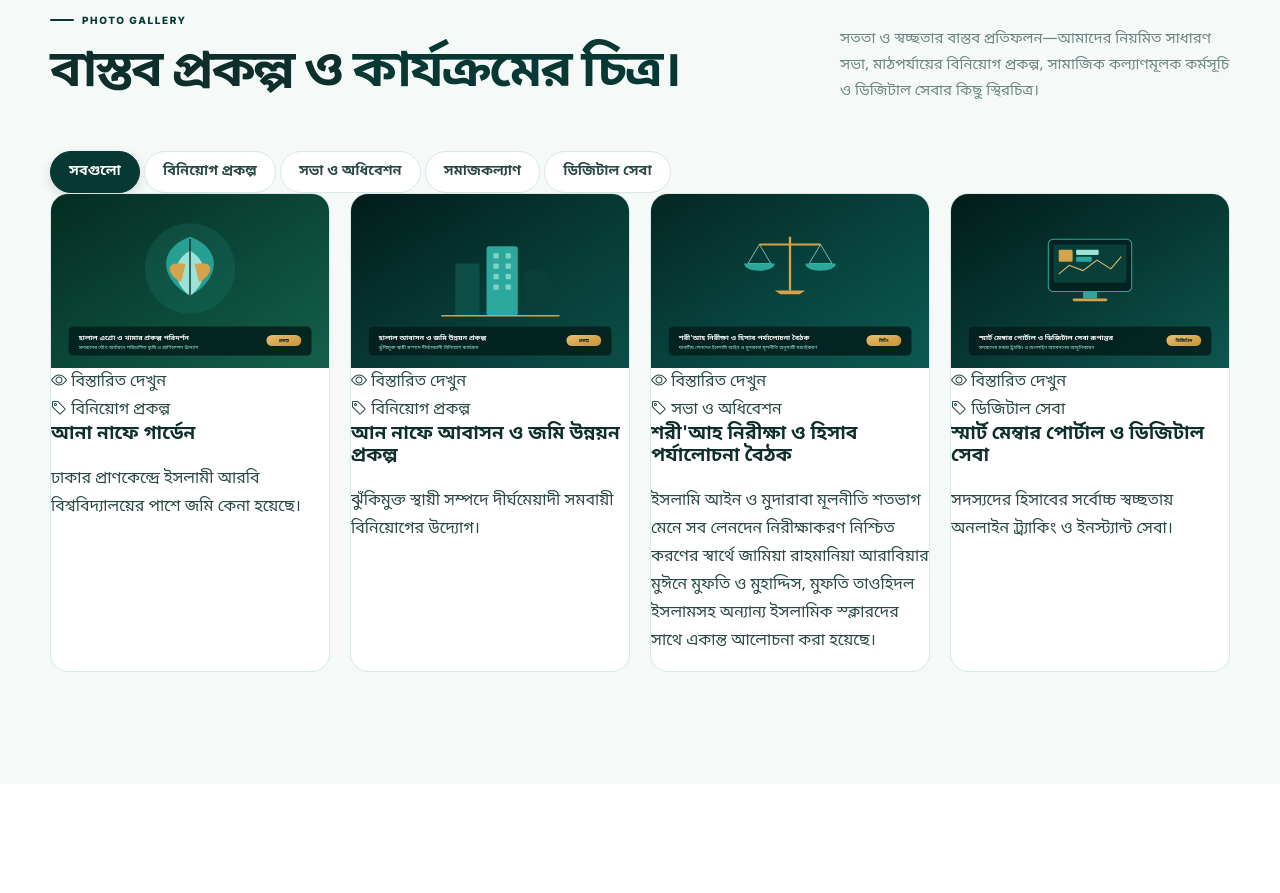
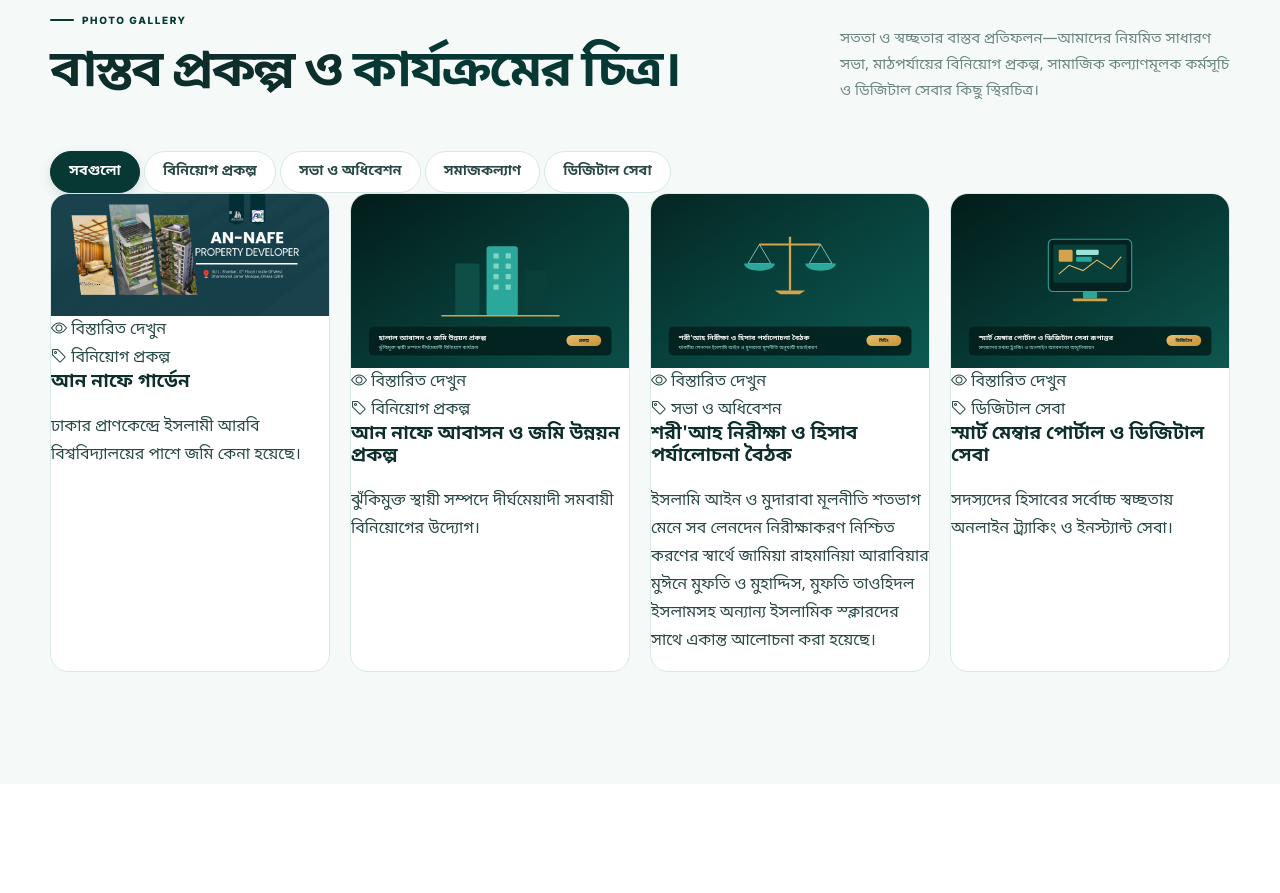
Before and after one commit to mimmdmahfuj/ano, a website: page index.html in a window 1280 px wide. Shown: the part 4678-5571 px from the top of the page. Drawn offline with nearby package versions, Linux system fonts and the light colour scheme.

Commit message:
feat(gallery): update An Nafe Garden project details
Update the gallery project entry to replace the Agro project with the An Nafe Garden project, including updated description and image assets.

```diff
--- a/index.html
+++ b/index.html
@@ -1208,17 +1208,17 @@
         </div>
 
         <div class="gallery-grid">
-            <!-- Item 1: Agro Project -->
-            <div class="gallery-card reveal" data-category="project" data-title="হালাল এগ্রো ও খামার প্রকল্প পরিদর্শন" data-desc="সদস্যদের যৌথ বিনিয়োগে পরিচালিত কৃষি ও পশুপালন উদ্যোগ। সরেজমিনে উৎপাদন ও অগ্রগতি পর্যবেক্ষণ পরিচালনা পরিষদ কর্তৃক নিয়মিত সম্পন্ন করা হয়।">
+            <!-- Item 1: An Nafe Garden Project -->
+            <div class="gallery-card reveal" data-category="project" data-title="আন নাফে গার্ডেন" data-desc="ঢাকার প্রাণকেন্দ্রে ইসলামী আরবি বিশ্ববিদ্যালয়ের পাশে জমি কেনা হয়েছে। সদস্যদের যৌথ অর্থায়নে লাভজনক ও নিরাপদ সমবায়ী বিনিয়োগ উদ্যোগ।">
                 <div class="gallery-img-wrapper">
-                    <img src="assets/images/gallery/project-agro.svg" alt="হালাল এগ্রো প্রকল্প" loading="lazy">
+                    <img src="src/assets/images/regenerated_image_1788945913613.png" alt="আন নাফে গার্ডেন" loading="lazy">
                     <div class="gallery-overlay">
                         <span class="gallery-overlay-tag"><i class="bi bi-eye"></i> বিস্তারিত দেখুন</span>
                     </div>
                 </div>
                 <div class="gallery-content">
                     <span class="gallery-category"><i class="bi bi-tag"></i> বিনিয়োগ প্রকল্প</span>
-                    <h3 class="gallery-title"> আনা নাফে গার্ডেন</h3>
+                    <h3 class="gallery-title">আন নাফে গার্ডেন</h3>
                     <p class="gallery-desc">ঢাকার প্রাণকেন্দ্রে ইসলামী আরবি বিশ্ববিদ্যালয়ের পাশে জমি কেনা হয়েছে।</p>
                 </div>
             </div>
```
Also changed, not shown: src/assets/images/regenerated_image_1788945913613.png (added).
